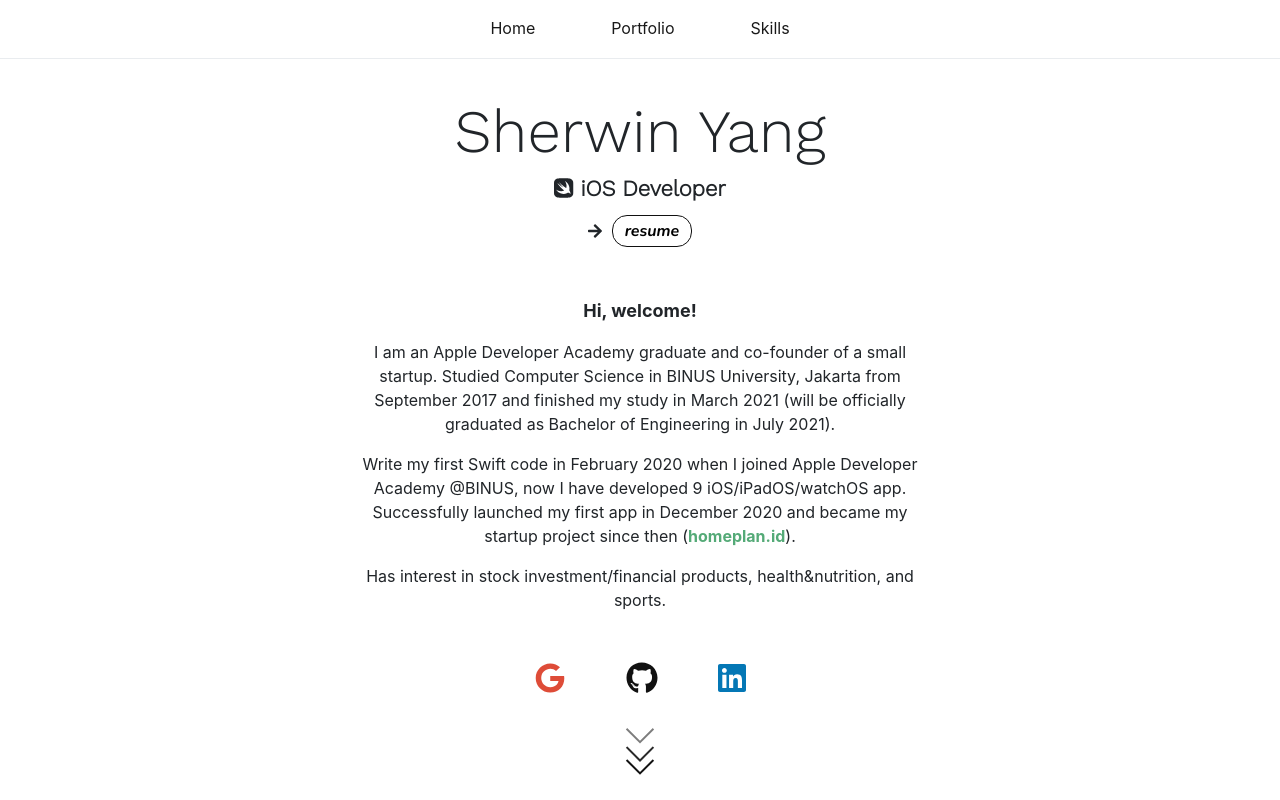
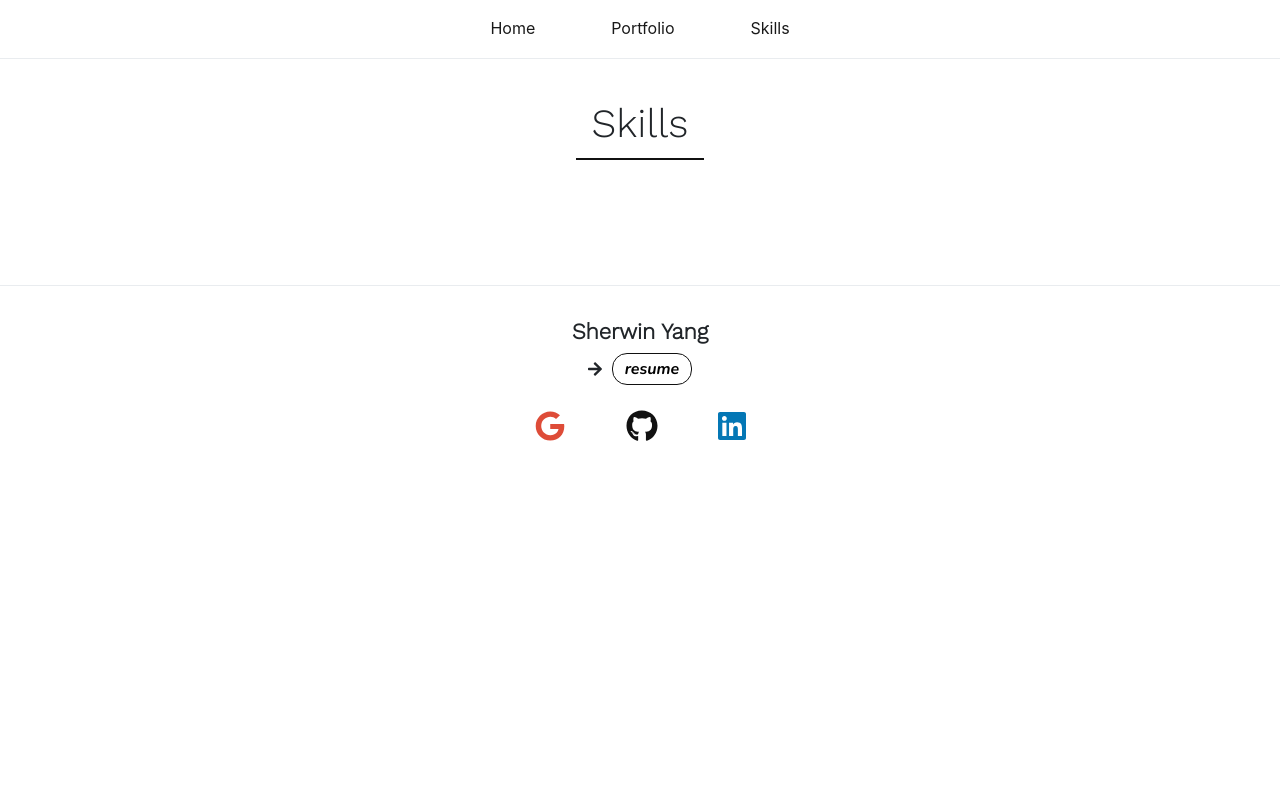
Before and after one commit to sherwin-yang/Portfolio-Website, a React (Create React App) app: page /portfolio-website/skills in a window 1280 px wide. Shown: the top 800 px of the page. Built offline with nearby package versions, Linux system fonts and the light colour scheme.

Commit message:
url test

```diff
--- a/package.json
+++ b/package.json
@@ -1,5 +1,5 @@
 {
-  "homepage": "https://sherwin-yang.github.io/portfolio-website",
+  "homepage": "https://sherwin-yang.github.io",
   "name": "portfolio",
   "version": "0.1.0",
   "private": true,
--- a/src/App.js
+++ b/src/App.js
@@ -13,11 +13,11 @@ function App() {
       <Router>
         <Navbar />
 
-        <Route path="/">
+        <Route path="/" exact>
           <HomePage />
           <Portfolio />
         </Route>
-        <Route path="/skills" exact>
+        <Route path="/portfolio-website/skills" exact>
           <Skills />
         </Route>
       </Router>
--- a/src/components/Navbar.js
+++ b/src/components/Navbar.js
@@ -37,13 +37,17 @@ function navbar() {
               </Link>
             </Switch>
             <li class="nav-item active horizontal-margin-30">
-              <a className="nav-link active hover-nav-item" aria-current="page">
+              <a
+                className="nav-link active hover-nav-item"
+                aria-current="page"
+                href="http://localhost:3000/portfolio-website/#portfolio"
+              >
                 Portfolio <span class="sr-only">(current)</span>
               </a>
             </li>
             <Switch>
               <Link
-                to="/skills"
+                to="/portfolio-website/skills"
                 style={{
                   textDecoration: "none",
                 }}
--- a/src/components/Portfolio/Homeplan/Mockup.js
+++ b/src/components/Portfolio/Homeplan/Mockup.js
@@ -19,7 +19,7 @@ function Mockup() {
       </a>
       <a
         className="bold-text margin-top-10px play-demo"
-        href="#"
+        href="https://bit.ly/3dtA6Ba"
         target="_blank"
       >
         <FontAwesomeIcon icon={["fas", "play"]} className="play-icon" />
@@ -27,7 +27,7 @@ function Mockup() {
       </a>
       <a
         className="bold-text margin-top-10px play-demo"
-        href="#"
+        href="https://bit.ly/3h9hn0h"
         target="_blank"
       >
         <FontAwesomeIcon icon={["fas", "play"]} className="play-icon" />
--- a/src/pages/Skills.js
+++ b/src/pages/Skills.js
@@ -2,8 +2,8 @@ import React from "react";
 
 function Skills() {
   return (
-    <div>
-      <h1>Skills</h1>
+    <div className="portfolio-page column-center-horizontally" id="portfolio">
+      <h1 className="portfolio-title">Skills</h1>
     </div>
   );
 }
```
